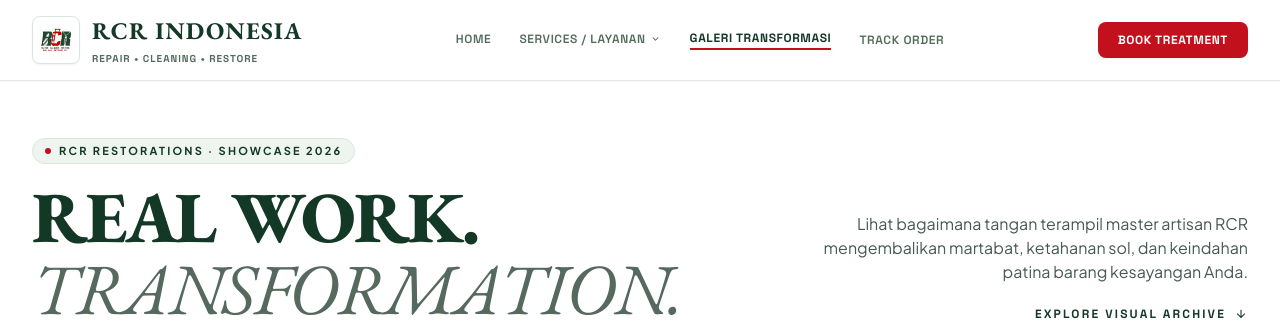
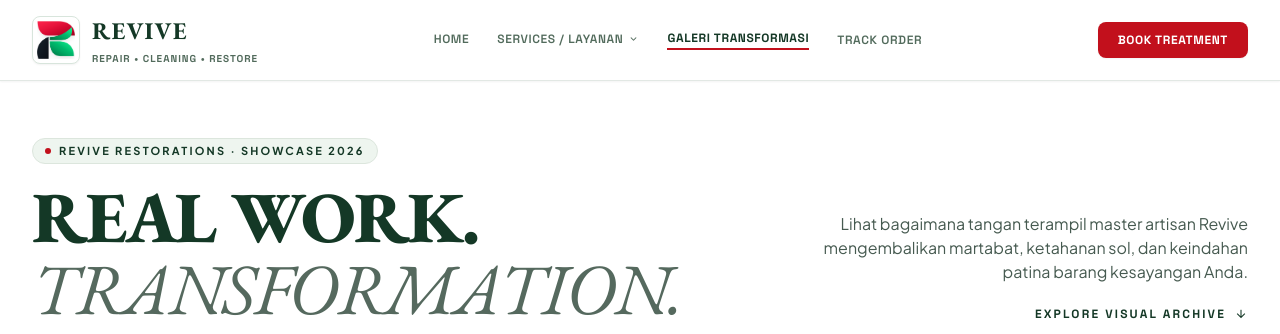
Before and after one commit to anantasr2/RCR, a React (Vite) app: page /galeri in a window 1280 px wide. Shown: the top 334 px of the page. Built offline with nearby package versions, Linux system fonts and the light colour scheme; the HTML template or start-up script is replaced by a standard one.

Commit message:
perbaikan asset general perusahaan

```diff
--- a/index.html
+++ b/index.html
@@ -3,13 +3,13 @@
 <head>
   <meta charset="UTF-8">
   <meta name="viewport" content="width=device-width, initial-scale=1.0">
-  <title>RCR INDONESIA — Repair, Cleaning &amp; Restore Atelier</title>
+  <title>Revive INDONESIA — Repair, Cleaning &amp; Restore Atelier</title>
   <meta name="description" content="Atelier perawatan, reparasi sol Vibram, dan restorasi patina profesional untuk sepatu, tas kulit mewah, koper, dan barang koleksi bernilai tinggi.">
   <link rel="preconnect" href="https://fonts.googleapis.com">
   <link rel="preconnect" href="https://fonts.gstatic.com" crossorigin>
   <link href="https://fonts.googleapis.com/css2?family=EB+Garamond:ital,wght@0,400..800;1,400..800&family=Plus+Jakarta+Sans:wght@400;500;600;700&family=Space+Grotesk:wght@500;600;700&display=swap" rel="stylesheet">
   <link href="https://fonts.googleapis.com/css2?family=Material+Symbols+Outlined:opsz,wght,FILL,GRAD@20..48,100..700,0..1,-50..200" rel="stylesheet">
-  <link rel="icon" type="image/png" href="/image-2.png">
+  <link rel="icon" type="image/png" href="/logo - fixed.png">
 </head>
 <body class="bg-[#F8FAF9] font-body text-[#181D1A] antialiased selection:bg-[#C2101C] selection:text-white">
   <div id="root"></div>
--- a/src/components/ConsultationModal.jsx
+++ b/src/components/ConsultationModal.jsx
@@ -12,7 +12,7 @@
 
   const handleSubmit = (e) => {
     e.preventDefault();
-    const text = `Halo Artisan RCR Indonesia,\n\nSaya ingin konsultasi treatment:\n• Kategori: ${formData.itemType}\n• Layanan: ${formData.treatment}\n• Lokasi Drop: ${formData.branch}\n• Catatan Kondisi: ${formData.notes || 'Normal treatment'}\n\nMohon info estimasi pengerjaan dan slot atelier. Terima kasih!`;
+    const text = `Halo Artisan Revive Indonesia,\n\nSaya ingin konsultasi treatment:\n• Kategori: ${formData.itemType}\n• Layanan: ${formData.treatment}\n• Lokasi Drop: ${formData.branch}\n• Catatan Kondisi: ${formData.notes || 'Normal treatment'}\n\nMohon info estimasi pengerjaan dan slot atelier. Terima kasih!`;
 
     const waUrl = `https://wa.me/6281234567890?text=${encodeURIComponent(text)}`;
     window.open(waUrl, '_blank');
@@ -38,7 +38,7 @@
               BOOK TREATMENT
             </h3>
             <p className="font-body text-xs text-[#526B5C]">
-              Konsultasi langsung dengan Master Artisan RCR Indonesia
+              Konsultasi langsung dengan Master Artisan Revive Indonesia
             </p>
           </div>
         </div>
--- a/src/components/Footer.jsx
+++ b/src/components/Footer.jsx
@@ -2,7 +2,7 @@
 import { Link } from 'react-router-dom';
 
 export default function Footer() {
-  const logoUrl = "/logo.png";
+  const logoUrl = "/logo - fixed.png";
 
   return (
     <footer className="w-full bg-[#07140E] text-[#D0E2D6] py-16 border-t border-[#142E20]">
@@ -21,7 +21,7 @@
               </div>
               <div className="flex flex-col text-left">
                 <span className="font-headline text-2xl uppercase text-white font-bold tracking-wider leading-none">
-                  RCR INDONESIA
+                  Revive
                 </span>
                 <span className="font-label text-[10px] text-[#73D49B] uppercase tracking-widest font-bold mt-1">
                   REPAIR • CLEANING • RESTORE
@@ -106,7 +106,7 @@
         {/* Bottom Bar */}
         <div className="pt-8 border-t border-white/10 flex flex-col sm:flex-row items-center justify-between gap-4">
           <span className="font-label text-xs text-[#A7C2B2]/60">
-            © {new Date().getFullYear()} RCR Indonesia. Repair, Cleaning &amp; Restore. All rights reserved.
+            © {new Date().getFullYear()} Revive. Repair, Cleaning &amp; Restore. All rights reserved.
           </span>
           <span className="font-label text-xs text-[#73D49B] uppercase font-semibold tracking-wide">
             Museum-Grade Restoration System
--- a/src/components/Navbar.jsx
+++ b/src/components/Navbar.jsx
@@ -10,7 +10,7 @@
     return location.pathname.startsWith(path);
   };
 
-  const logoUrl = "/logo.png";
+  const logoUrl = "/logo - fixed.png";
 
   return (
     <header className="fixed top-0 w-full z-40 transition-all duration-300">
@@ -28,7 +28,7 @@
             </div>
             <div className="flex flex-col text-left">
               <span className="font-headline text-xl sm:text-2xl tracking-wider uppercase font-bold text-[#143826] leading-none transition-colors">
-                RCR INDONESIA
+                Revive
               </span>
               <span className="font-label text-[9px] sm:text-[10px] text-[#526B5C] tracking-widest font-bold uppercase mt-1">
                 REPAIR • CLEANING • RESTORE
--- a/src/pages/GaleriPage.jsx
+++ b/src/pages/GaleriPage.jsx
@@ -142,7 +142,7 @@
             <div>
               <div className="inline-flex items-center gap-2 px-3 py-1 rounded-full bg-[#EEF5EF] border border-[#DCE6DD] text-[10px] sm:text-[11px] font-bold tracking-[0.2em] text-[#143826] uppercase mb-4">
                 <span className="w-1.5 h-1.5 rounded-full bg-[#C2101C]"></span>
-                RCR Restorations · Showcase 2026
+                Revive Restorations · Showcase 2026
               </div>
               <h1 className="text-3xl sm:text-5xl lg:text-7xl font-extrabold tracking-tight text-[#143826] uppercase leading-[1.05] font-headline">
                 Real Work.<br />
@@ -151,7 +151,7 @@
             </div>
             <div className="max-w-md md:text-right">
               <p className="text-xs sm:text-sm md:text-base text-[#465A50] leading-relaxed mb-4 font-body">
-                Lihat bagaimana tangan terampil master artisan RCR mengembalikan martabat, ketahanan sol, dan keindahan patina barang kesayangan Anda.
+                Lihat bagaimana tangan terampil master artisan Revive mengembalikan martabat, ketahanan sol, dan keindahan patina barang kesayangan Anda.
               </p>
               <a
                 href="#before-after"
@@ -235,7 +235,7 @@
               See The Difference.
             </h2>
             <p className="text-xs sm:text-sm md:text-base text-[#55695E] mt-3 font-body">
-              Geser tuas pembanding interaktif di bawah untuk melihat mikroskopis hasil deep cleaning &amp; unyellowing sol oleh artisan RCR.
+              Geser tuas pembanding interaktif di bawah untuk melihat mikroskopis hasil deep cleaning &amp; unyellowing sol oleh artisan Revive.
             </p>
           </div>
 
@@ -792,7 +792,7 @@
           </h2>
 
           <p className="text-xs sm:text-sm md:text-base text-[#465A50] mt-4 sm:mt-6 max-w-xl mx-auto leading-relaxed font-body">
-            Kirimkan foto barang Anda sekarang untuk diagnosa kondisi awal dan estimasi biaya gratis tanpa komitmen oleh artisan RCR Indonesia.
+            Kirimkan foto barang Anda sekarang untuk diagnosa kondisi awal dan estimasi biaya gratis tanpa komitmen oleh artisan Revive Indonesia.
           </p>
 
           <div className="mt-8 sm:mt-10 flex flex-col sm:flex-row items-center justify-center gap-4">
--- a/src/pages/HomePage.jsx
+++ b/src/pages/HomePage.jsx
@@ -463,7 +463,7 @@
               <div className="p-4 rounded-xl bg-[#F4F8F5] border border-[#D8E5DC] flex items-start gap-3 shadow-sm">
                 <span className="material-symbols-outlined text-[#C2101C] text-2xl mt-0.5">bolt</span>
                 <p className="font-body text-xs text-[#143826] leading-relaxed font-medium">
-                  Prioritas pengerjaan hari yang sama &amp; penanganan ekspres atelier. Detail benefit mengikuti kapasitas harian dan regulasi resmi RCR Indonesia.
+                  Prioritas pengerjaan hari yang sama &amp; penanganan ekspres atelier. Detail benefit mengikuti kapasitas harian dan regulasi resmi Revive Indonesia.
                 </p>
               </div>
               <div className="flex flex-wrap items-center gap-4 pt-2">
@@ -535,7 +535,7 @@
                 OUTLET NETWORK
               </span>
               <h2 className="font-headline text-3xl sm:text-4xl uppercase text-[#143826] font-bold tracking-tight">
-                FIND YOUR NEAREST RCR.
+                FIND YOUR NEAREST Revive.
               </h2>
               <p className="text-[#3D5245] font-body text-sm mt-1">
                 Ready to send your item? Choose the location that works best for you in Semarang.
@@ -798,7 +798,7 @@
                   <span className="material-symbols-outlined text-lg">store</span>
                 </div>
                 <span className="font-headline text-base text-[#143826] font-bold uppercase block">
-                  RCR HQ HASANUDIN SEMARANG
+                  Revive HASANUDIN SEMARANG
                 </span>
                 <span className="font-body text-xs text-[#526B5C] block">
                   Jl. Hasanudin 48 • Workshop Utama &amp; Sol Bar
--- a/src/pages/LayananPage.jsx
+++ b/src/pages/LayananPage.jsx
@@ -23,12 +23,12 @@
         <div className="max-w-7xl mx-auto px-4 sm:px-6 lg:px-8 py-8 sm:py-12 flex flex-col md:flex-row md:items-end justify-between gap-6">
           <div className="space-y-2.5 max-w-3xl">
             <div className="flex items-center gap-2 text-[11px] sm:text-xs font-label uppercase text-[#2E5C43] tracking-widest font-bold">
-              <span>RCR Atelier Tariffs 2026</span>
+              <span>Revive Atelier Tariffs 2026</span>
               <span>•</span>
               <span>Authentic Italian Vibram &amp; French Saphir Protocols</span>
             </div>
             <h1 className="font-headline text-3xl sm:text-4xl lg:text-5xl font-bold text-[#143826] tracking-tight uppercase leading-tight">
-              Katalog Layanan &amp; Restorasi RCR
+              Katalog Layanan &amp; Restorasi Revive
             </h1>
             <p className="text-xs sm:text-sm md:text-base text-[#4F6056] font-body leading-relaxed">
               Formulasi pH-seimbang, rekondisi sol jahitan tangan Goodyear/Blake, pembersihan mikroskopis suede &amp; kulit mewah tanpa senyawa kimia korosif.
```
Also changed, not shown: public/logo - fixed.png (added).
